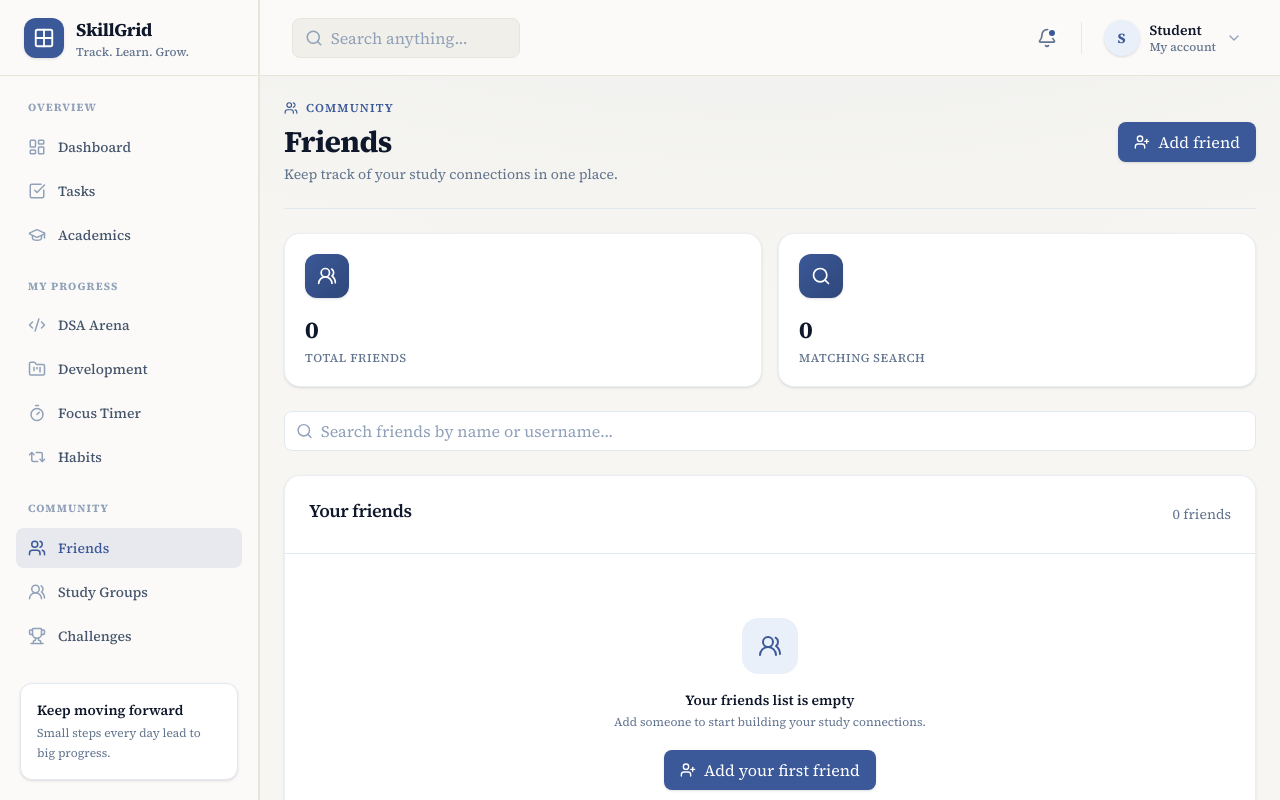
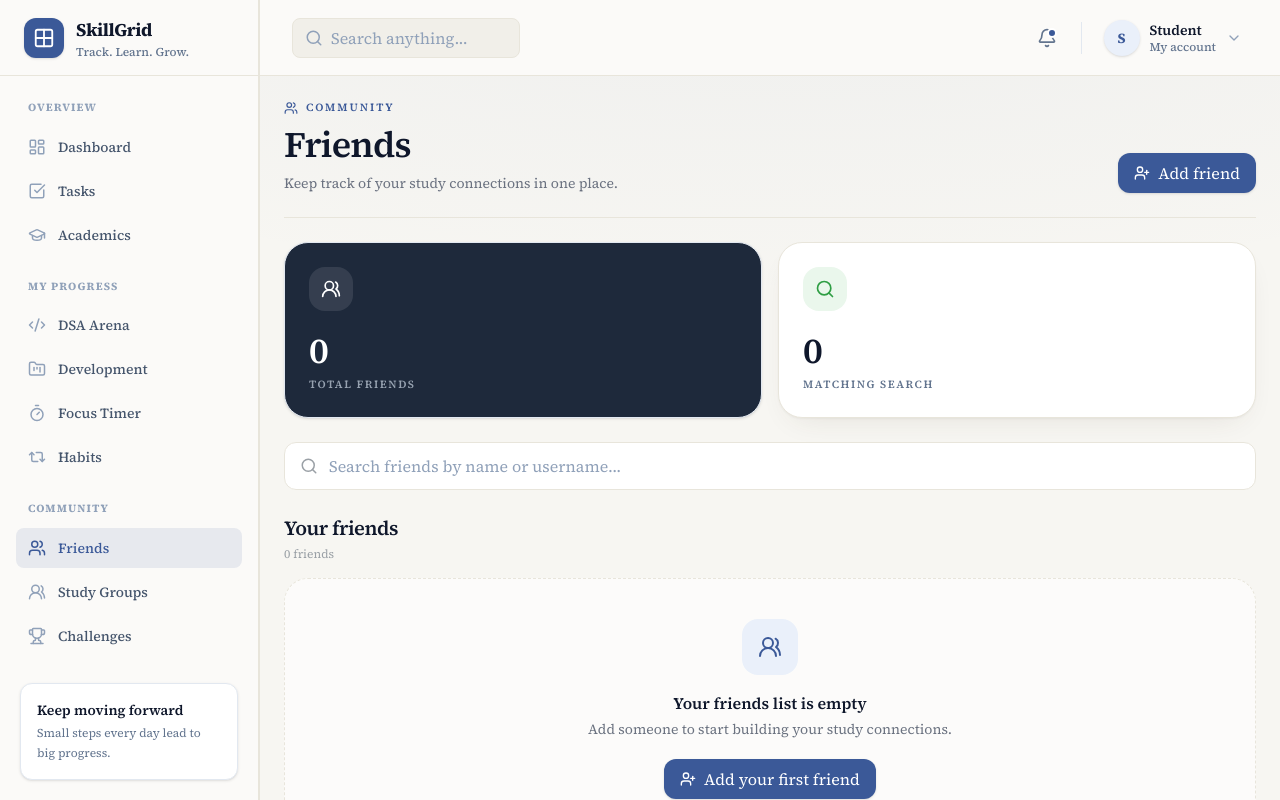
Before and after one commit to thiteswapnil1212-hue/skillGrid, a Next.js app in the folder skillgrid-app/: page /friends in a window 1280 px wide. Built offline with nearby package versions, Linux system fonts and the light colour scheme.

Commit message:
redesign: warm editorial friends

```diff
--- a/skillgrid-app/src/app/friends/page.tsx
+++ b/skillgrid-app/src/app/friends/page.tsx
@@ -8,7 +8,6 @@ import {
   Search,
   Trash2,
   X,
-  UserRound,
   UsersRound,
 } from "lucide-react";
 import { Button } from "@/components/ui/Button";
@@ -20,6 +19,11 @@ type Friend = {
   name: string;
   username: string;
 };
+
+const cardShadow =
+  "shadow-[0_1px_2px_rgba(74,60,32,0.05),0_12px_32px_-16px_rgba(74,60,32,0.14)]";
+const cardHover =
+  "transition-all duration-200 hover:-translate-y-0.5 hover:shadow-[0_2px_4px_rgba(74,60,32,0.06),0_16px_40px_-16px_rgba(74,60,32,0.2)]";
 
 export default function FriendsPage() {
   const [friends, setFriends] = useState<Friend[]>([]);
@@ -61,147 +65,218 @@ export default function FriendsPage() {
 
   return (
     <main className="mx-auto w-full max-w-7xl space-y-6 p-6">
-      <section className="flex flex-col justify-between gap-4 border-b border-slate-200 pb-6 sm:flex-row sm:items-center">
-        <div>
-          <p className="flex items-center gap-2 text-xs font-semibold uppercase tracking-widest text-primary">
+      {/* Hero */}
+      <section className="border-b border-[#E8E5DB] pb-6">
+        <p className="flex items-center gap-2 text-[11px] font-semibold uppercase tracking-[0.18em] text-[#3B5998]">
           <Users size={14} />
           Community
         </p>
-          <h1 className="mt-2 text-2xl font-bold tracking-tight text-slate-900 sm:text-3xl">Friends</h1>
-          <p className="mt-1 text-sm text-slate-500">Keep track of your study connections in one place.</p>
+        <div className="mt-2 flex flex-wrap items-end justify-between gap-4">
+          <div>
+            <h1 className="text-4xl font-semibold tracking-tight text-slate-900">
+              Friends
+            </h1>
+            <p className="mt-2 text-sm text-[#6B7280]">
+              Keep track of your study connections in one place.
+            </p>
           </div>
-        <Button onClick={() => setShowForm((current) => !current)} className="gap-2">
+          <Button
+            onClick={() => setShowForm((current) => !current)}
+            className="gap-2 rounded-xl"
+          >
             {showForm ? <X size={16} /> : <UserPlus size={16} />}
             {showForm ? "Close form" : "Add friend"}
           </Button>
+        </div>
       </section>
 
+      {/* Stats — asymmetric: dark contrast + light */}
       <section className="grid gap-4 sm:grid-cols-2">
-        <Card className="rounded-2xl border-slate-200/70 shadow-sm transition-shadow hover:shadow-md">
-          <CardContent className="p-5">
-            <div className="flex h-11 w-11 items-center justify-center rounded-xl bg-gradient-to-br from-[#3B5998] to-[#2F477A] text-white shadow-sm">
+        <Card className="rounded-3xl bg-[#1E293B] p-6">
+          <div className="flex h-11 w-11 items-center justify-center rounded-2xl bg-white/10 text-white">
             <UsersRound size={20} />
           </div>
-            <p className="mt-4 text-2xl font-bold tracking-tight text-slate-900 tabular-nums">{friends.length}</p>
-            <p className="mt-1 text-xs font-medium uppercase tracking-wider text-slate-500">Total friends</p>
-          </CardContent>
+          <p className="mt-5 text-4xl font-semibold tracking-tight text-white tabular-nums">
+            {friends.length}
+          </p>
+          <p className="mt-1.5 text-[11px] font-semibold uppercase tracking-[0.14em] text-slate-300/70">
+            Total friends
+          </p>
         </Card>
-        <Card className="rounded-2xl border-slate-200/70 shadow-sm transition-shadow hover:shadow-md">
-          <CardContent className="p-5">
-            <div className="flex h-11 w-11 items-center justify-center rounded-xl bg-gradient-to-br from-[#3B5998] to-[#2F477A] text-white shadow-sm">
+        <Card
+          className={`rounded-3xl border border-[#E8E5DB] bg-white p-6 ${cardShadow}`}
+        >
+          <div className="flex h-11 w-11 items-center justify-center rounded-2xl bg-[#EAF7EC] text-[#2F9E44]">
             <Search size={20} />
           </div>
-            <p className="mt-4 text-2xl font-bold tracking-tight text-slate-900 tabular-nums">{filteredFriends.length}</p>
-            <p className="mt-1 text-xs font-medium uppercase tracking-wider text-slate-500">Matching search</p>
-          </CardContent>
+          <p className="mt-5 text-4xl font-semibold tracking-tight text-slate-900 tabular-nums">
+            {filteredFriends.length}
+          </p>
+          <p className="mt-1.5 text-[11px] font-semibold uppercase tracking-[0.14em] text-slate-500">
+            Matching search
+          </p>
         </Card>
       </section>
 
+      {/* Add form */}
       {showForm && (
-        <Card className="rounded-2xl border-slate-200/70">
+        <Card
+          className={`rounded-3xl border border-[#E8E5DB] bg-white ${cardShadow}`}
+        >
           <CardHeader>
             <CardTitle>Add a friend</CardTitle>
-            <p className="text-sm text-slate-500 font-normal">Add a name and an optional username to your local list.</p>
+            <p className="font-normal text-sm text-[#6B7280]">
+              Add a name and an optional username to your local list.
+            </p>
           </CardHeader>
           <CardContent>
             <form onSubmit={handleSubmit} className="space-y-5">
               <div className="grid gap-4 sm:grid-cols-2">
                 <div>
-                  <label htmlFor="friend-name" className="mb-2 block text-sm font-medium text-slate-700">Name *</label>
+                  <label
+                    htmlFor="friend-name"
+                    className="mb-2 block text-sm font-medium text-slate-700"
+                  >
+                    Name *
+                  </label>
                   <Input
                     id="friend-name"
                     required
                     value={name}
                     onChange={(e) => setName(e.target.value)}
                     placeholder="Enter a name"
+                    className="h-12 rounded-xl border-[#E8E5DB] bg-white focus:border-[#3B5998] focus:ring-2 focus:ring-[#3B5998]/15"
                   />
                 </div>
                 <div>
-                  <label htmlFor="friend-username" className="mb-2 block text-sm font-medium text-slate-700">Username (optional)</label>
+                  <label
+                    htmlFor="friend-username"
+                    className="mb-2 block text-sm font-medium text-slate-700"
+                  >
+                    Username (optional)
+                  </label>
                   <Input
                     id="friend-username"
                     value={username}
                     onChange={(e) => setUsername(e.target.value)}
                     placeholder="e.g. coder123"
+                    className="h-12 rounded-xl border-[#E8E5DB] bg-white focus:border-[#3B5998] focus:ring-2 focus:ring-[#3B5998]/15"
                   />
                 </div>
               </div>
               <div className="flex justify-end gap-3 pt-4">
-                <Button variant="outline" type="button" onClick={() => setShowForm(false)}>Cancel</Button>
-                <Button type="submit">Save friend</Button>
+                <Button
+                  variant="outline"
+                  type="button"
+                  onClick={() => setShowForm(false)}
+                  className="rounded-xl border-[#E8E5DB]"
+                >
+                  Cancel
+                </Button>
+                <Button type="submit" className="rounded-xl">
+                  Save friend
+                </Button>
               </div>
             </form>
           </CardContent>
         </Card>
       )}
 
+      {/* Search */}
       <div className="relative">
-        <Search size={17} className="absolute left-3 top-1/2 -translate-y-1/2 text-slate-400" />
+        <Search
+          size={18}
+          className="absolute left-4 top-1/2 -translate-y-1/2 text-[#9AA0A6]"
+        />
         <Input
           value={search}
           onChange={(e) => setSearch(e.target.value)}
           placeholder="Search friends by name or username..."
           aria-label="Search friends"
-          className="pl-9 bg-white"
+          className="h-12 rounded-xl border-[#E8E5DB] bg-white pl-11 focus:border-[#3B5998] focus:ring-2 focus:ring-[#3B5998]/15"
         />
       </div>
 
-      <Card className="rounded-2xl border-slate-200/70">
-        <CardHeader className="flex flex-row items-center justify-between border-b border-slate-200">
-          <CardTitle>Your friends</CardTitle>
-          <span className="text-sm text-slate-500">
-            {filteredFriends.length} {filteredFriends.length === 1 ? "friend" : "friends"}
-          </span>
-        </CardHeader>
+      {/* Friend list */}
+      <section>
+        <div className="flex items-end justify-between gap-4">
           <div>
+            <h2 className="text-xl font-semibold tracking-tight text-slate-900">
+              Your friends
+            </h2>
+            <p className="mt-1 text-xs text-[#9AA0A6]">
+              {filteredFriends.length}{" "}
+              {filteredFriends.length === 1 ? "friend" : "friends"}
+            </p>
+          </div>
+        </div>
+
+        <div className="mt-4 space-y-3">
           {filteredFriends.length === 0 ? (
-            <div className="flex flex-col items-center py-16 text-center px-6">
-              <div className="mx-auto flex h-14 w-14 items-center justify-center rounded-2xl bg-primary-light p-4 text-primary">
+            <div className="rounded-3xl border border-dashed border-[#E8E5DB] bg-white/60 p-10 text-center">
+              <div className="mx-auto flex h-14 w-14 items-center justify-center rounded-2xl bg-[#EAF0FA] text-[#3B5998]">
                 <UsersRound size={24} />
               </div>
-              <h3 className="mt-4 text-sm font-semibold text-slate-900">
-                {friends.length === 0 ? "Your friends list is empty" : "No matching friends"}
+              <h3 className="mt-4 text-base font-semibold text-slate-900">
+                {friends.length === 0
+                  ? "Your friends list is empty"
+                  : "No matching friends"}
               </h3>
-              <p className="mt-1 text-xs text-slate-500 max-w-sm">
+              <p className="mx-auto mt-1 max-w-sm text-sm text-[#6B7280]">
                 {friends.length === 0
                   ? "Add someone to start building your study connections."
                   : "Try another name or username."}
               </p>
               {friends.length === 0 && (
-                <Button onClick={() => setShowForm(true)} className="mt-5 gap-2">
+                <Button
+                  onClick={() => setShowForm(true)}
+                  className="mt-5 gap-2 rounded-xl"
+                >
                   <UserPlus size={16} /> Add your first friend
                 </Button>
               )}
             </div>
           ) : (
-            <div className="divide-y divide-slate-100">
-              {filteredFriends.map((friend) => (
-                <div key={friend.id} className="flex items-center justify-between gap-4 px-6 py-4 transition-colors hover:bg-slate-50">
-                  <div className="flex min-w-0 items-center gap-3">
-                    <div className="flex h-10 w-10 shrink-0 items-center justify-center rounded-full bg-primary-light text-primary">
-                      <UserRound size={20} />
+            filteredFriends.map((friend) => (
+              <div
+                key={friend.id}
+                className={`flex items-center gap-4 rounded-2xl border border-[#E8E5DB] bg-white p-4 ${cardHover}`}
+              >
+                <div className="flex h-12 w-12 shrink-0 items-center justify-center rounded-2xl bg-[#EAF0FA] text-lg font-semibold text-[#3B5998]">
+                  {friend.name.charAt(0).toUpperCase()}
                 </div>
-                    <div className="min-w-0">
-                      <p className="truncate text-sm font-medium text-slate-900">{friend.name}</p>
+                <div className="min-w-0 flex-1">
+                  <p className="truncate text-base font-semibold text-slate-900">
+                    {friend.name}
+                  </p>
                   {friend.username && (
-                        <p className="mt-0.5 truncate text-xs text-slate-500">
+                    <p className="mt-0.5 truncate text-xs text-[#9AA0A6]">
                       @{friend.username.replace(/^@/, "")}
                     </p>
                   )}
                 </div>
-                  </div>
-                  <Button variant="ghost" size="sm" onClick={() => removeFriend(friend.id)} aria-label={`Remove friend ${friend.name}`} className="p-2 h-auto text-slate-400 hover:text-danger hover:bg-danger-light">
-                    <Trash2 size={16} />
+                <span
+                  aria-hidden="true"
+                  className="h-2 w-2 shrink-0 rounded-full bg-[#DCD6C2]"
+                />
+                <Button
+                  variant="ghost"
+                  size="sm"
+                  onClick={() => removeFriend(friend.id)}
+                  aria-label={`Remove friend ${friend.name}`}
+                  className="min-h-[48px] min-w-[48px] rounded-xl p-2 text-slate-400 hover:bg-[#FEF2F2] hover:text-[#DC2626]"
+                >
+                  <Trash2 size={18} />
                 </Button>
               </div>
-              ))}
-            </div>
+            ))
           )}
         </div>
-      </Card>
+      </section>
 
-      <p className="text-xs text-center text-slate-400 pt-4">
-        This is a local friends list. Friend requests, accounts, and shared connections are not connected yet. Data resets when you refresh.
+      <p className="pt-4 text-center text-xs text-[#9AA0A6]">
+        This is a local friends list. Friend requests, accounts, and shared
+        connections are not connected yet. Data resets when you refresh.
       </p>
     </main>
   );
```
Lines whose indentation alone changed are shown as unchanged.
